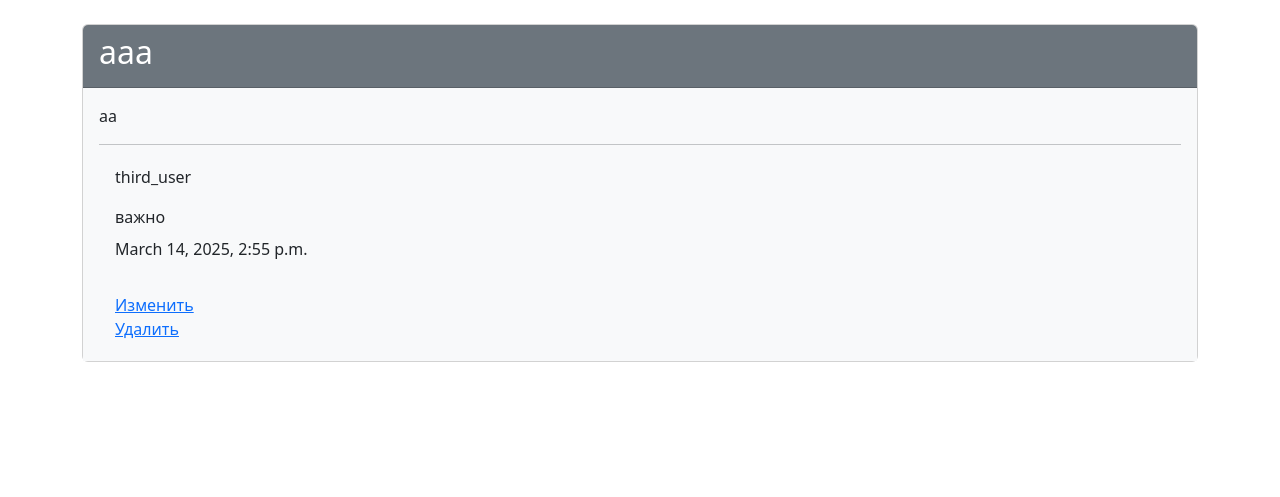
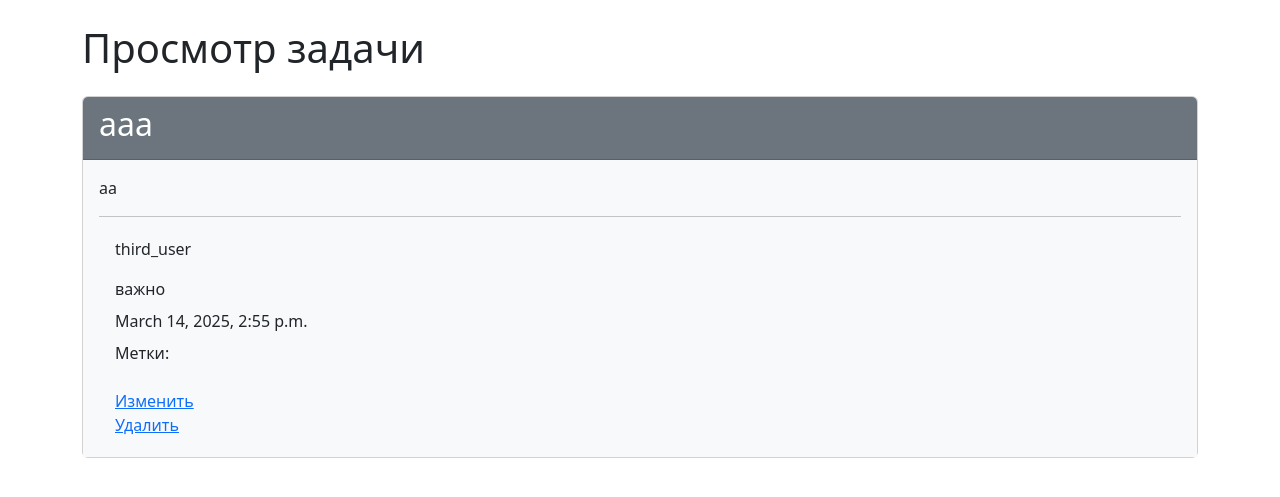
Before and after one commit to DanaSenko/python-project-52, a Django app: page /tasks/2/ in a window 1280 px wide. Shown: the part 56-553 px from the top of the page. Run offline with Django 5.2, Linux system fonts and the light colour scheme; a user stored in the database is signed in; data comes from the database, SQL or seed files in the repository; tables that the repository leaves empty hold one stand-in row (values such as "Sample post"); some libraries are stand-ins or nearby versions.

Commit message:
Update task_details.html

```diff
--- a/task_manager/tasks/templates/task_details.html
+++ b/task_manager/tasks/templates/task_details.html
@@ -1,4 +1,6 @@
 {% extends 'layout.html' %} {% block content %}
+<h1>Просмотр задачи</h1>
+
 <h1 class="my-4">{{ title }}</h1>
 <div class="card">
     <div class="card-header bg-secondary text-white">
@@ -22,8 +24,9 @@
             </div>
             <div class="row p-1">
                 <div class="col">
+                    <p>Метки:</p>
                     <ul>
-                        {% for label in task.labels.all %}
+                        {% for label in task.label.all %}
                         <li>{{ label.name }}</li>
                         {% endfor %}
                     </ul>
```
